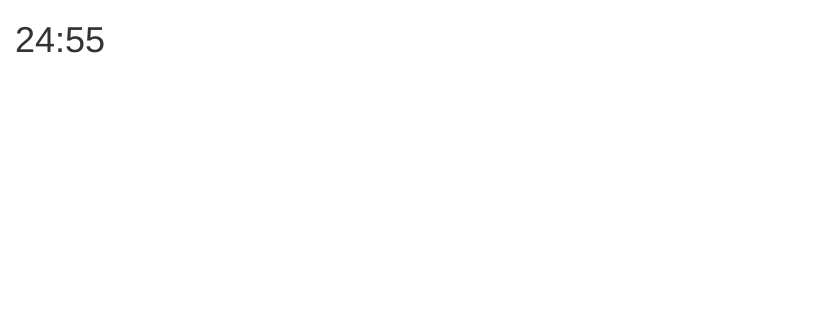
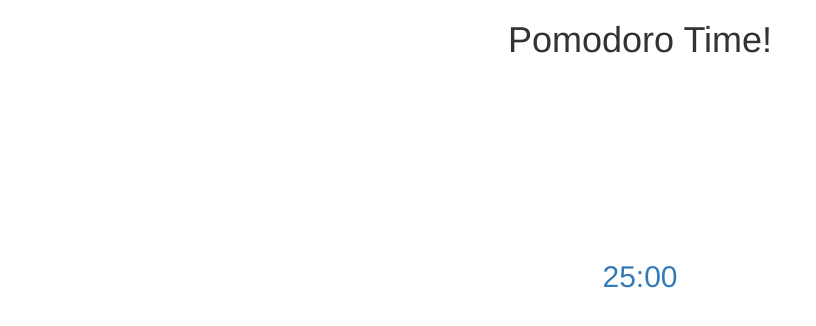
Before and after one commit to loaizageorge/Pomodoro-Timer, a plain HTML site: page index.html in a window 1280 px wide. Shown: the whole page, without its empty margins (0-816 px from the left). Drawn offline with nearby package versions, Linux system fonts and the light colour scheme.

Commit message:
Timer starts on click and counts down and goes to break timer. On second click however timer restarts, need to implement pause functionallity.

```diff
--- a/css/styles.css
+++ b/css/styles.css
@@ -0,0 +1,7 @@
+body{
+    text-align: center;
+}
+
+.container-timer{
+    margin-top: 200px;
+}
--- a/index.html
+++ b/index.html
@@ -11,8 +11,12 @@
 </head>
 
 <body>
-   <div class = "container-fluid">
-            <h1 id="timer"></h1>
+   <div class = "container-fluid contain-all">
+       <h1>Pomodoro Time!</h1>
+       <h2 id="timer-status"></h2>
+       <div class ="container-timer">
+           <a href="#" onclick="newTimer(minutes,breakMinutes,isWorktime);" ><h2 id="timer"></h2></a>
+       </div>
 
        </div>
 </body>
--- a/js/scripts.js
+++ b/js/scripts.js
@@ -1,29 +1,50 @@
-$(document).ready(function () {
-    var minutes = 25;
-    var seconds =00;
+$(document).ready(function(){
+    var minutes=25;
+    var breakMinutes=5;
+    var isWorktime = true;
+    var started = false;
+    $("#timer").html(minutes+":"+"00");
+
+$("#start").click(function(){
+
+    newTimer(minutes,breakMinutes,isWorktime);
+
+
+});
+});
+
+function newTimer(minutes,breakMinutes,isWorktime){
+    if(isWorktime){
+    var countMinutes = minutes;
+    var countSeconds = 0;
+    }
+    else if(!isWorktime){
+    var countMinutes = breakMinutes;
+    var countSeconds = 0;
+    }
     var countDown = function(){
-        if(seconds==0 && minutes==0){
-            alert("Break Time!");
+        if(countSeconds==0 && countMinutes==0){
             clearInterval(setIntervalID);
-        } else if(seconds==0 && minutes!=0){
-            minutes--;
-            seconds = 59;
+            isWorktime = !isWorktime;
+            newTimer(minutes,breakMinutes,isWorktime);
+
+        } else if(countSeconds==0 && countMinutes!=0){
+            countMinutes--;
+            countSeconds = 59;
 
         } else{
-            seconds--;
+            countSeconds--;
         }
-
-        formatTimer(minutes,seconds);
+        formatTimer(countMinutes,countSeconds);
         //$("#timer").html(minutes+":"+seconds);
-
     };
+    clearInterval(setIntervalID);
+    printStatus(isWorktime);
+    formatTimer(countMinutes,countSeconds);
+    var setIntervalID = setInterval(countDown,1000);
 
 
-    formatTimer(minutes,seconds);
-
-      var setIntervalID = setInterval(countDown,1000);
-
-});
+};
 
 function formatTimer(minutes,seconds){
     if(minutes<10 && seconds<10){
@@ -35,4 +56,13 @@ function formatTimer(minutes,seconds){
     }else{
      $("#timer").html(minutes+":"+seconds);
     }
-}
+};
+
+function printStatus(isWorkTime){
+    if(isWorkTime){
+        $("#timer-status").html("Get to Work!");
+    }
+    else{
+        $("#timer-status").html("Take a Break");
+    }
+};
```
